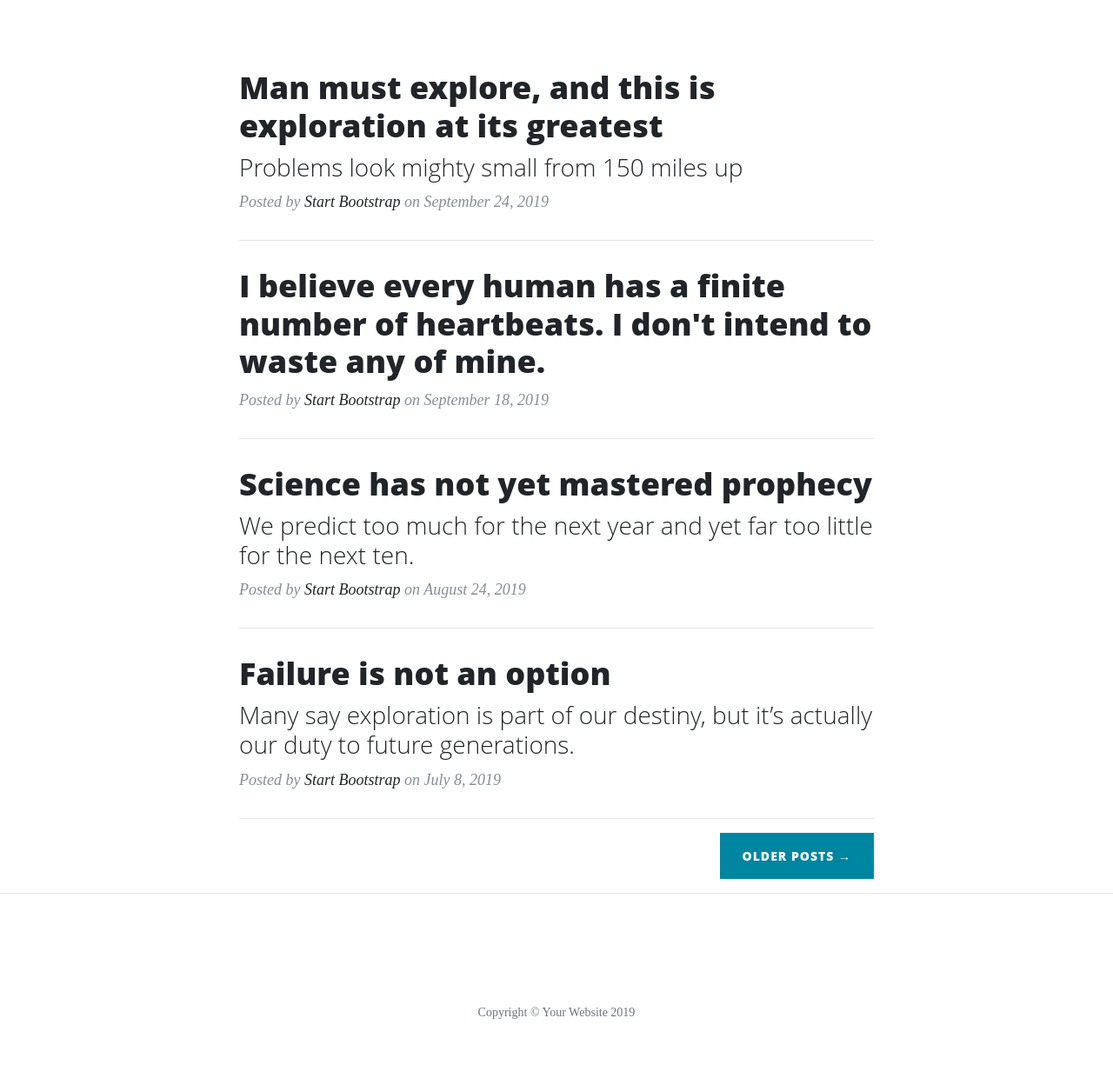
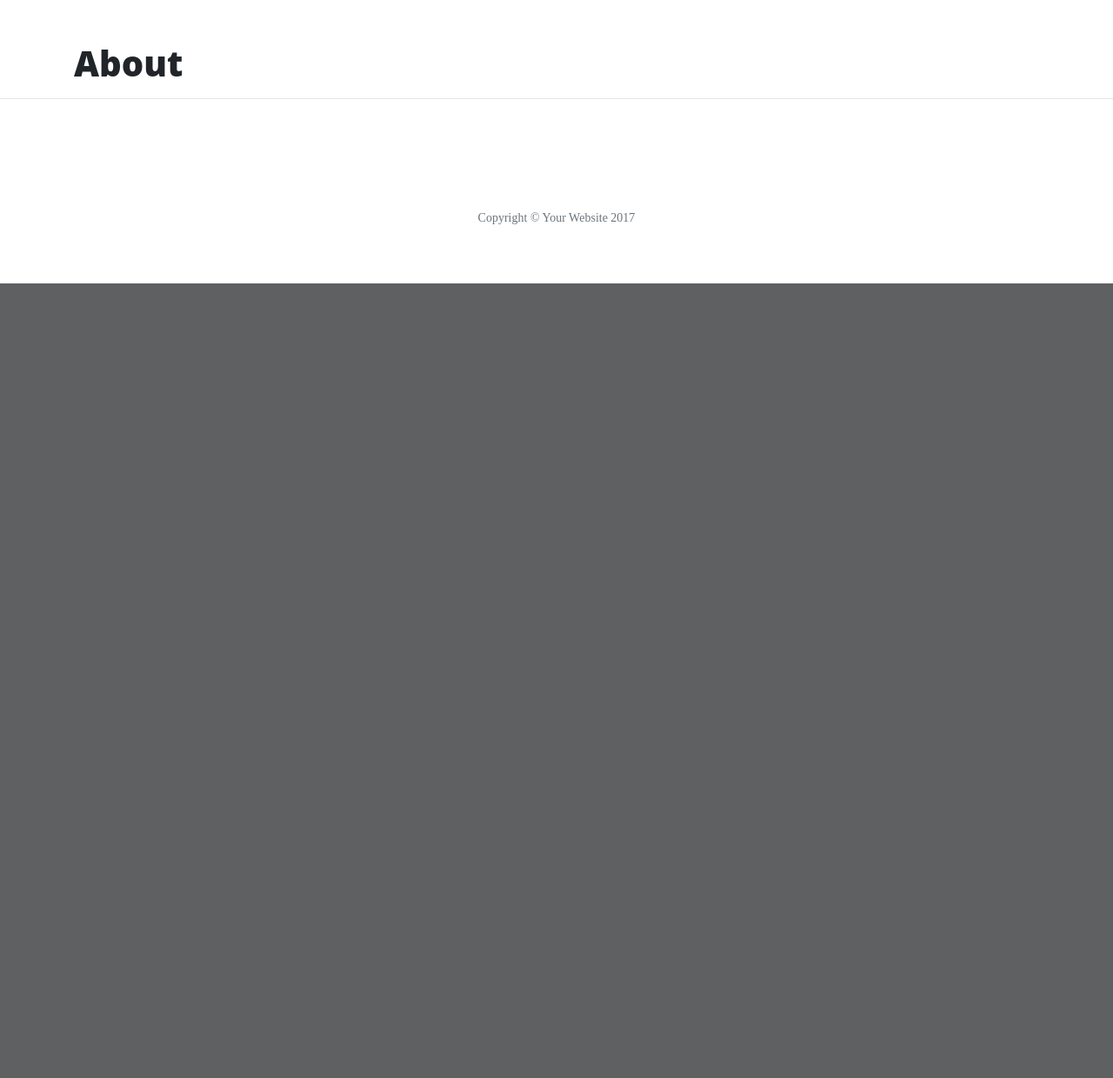
Before and after one commit to Bealby/https-github.com-Bealby-python, a Flask app: page /about in a window 1280 px wide. Shown: the part 533-1773 px from the top of the page at 87% size. After the commit the page ends 859 px from the top, so only its background shows below. Run offline with Flask 2, Linux system fonts and the light colour scheme; some libraries are stand-ins or nearby versions.

Commit message:
Modified templates base.html

```diff
--- a/templates/base.html
+++ b/templates/base.html
@@ -1,13 +1,10 @@
-<!DOCTYPE html>
-<html lang="en">
+<html>
 
 <head>
-	<meta charset="UTF-8">
-	<meta name="viewport" content="width=device-width, initial-scale=1.0">
-	<meta http-equiv="X-UA-Compatible" content="ie=edge">
+    <title>Hello Flask</title>
+
     <link href="{{ url_for('static', filename='vendor/bootstrap/css/bootstrap.min.css') }}" rel="stylesheet">
-	<link rel="stylesheet" href="{{ url_for('static', filename='css/clean-blog.css') }}" type="text/css" />
-	<title>Hello Flask</title>
+    <link rel="stylesheet" href="{{ url_for('static', filename='css/clean-blog.min.css') }}" type="text/css" />
 </head>
 
 <body>
@@ -17,21 +14,21 @@
             <a class="navbar-brand" href="index.html">Start Bootstrap</a>
             <button class="navbar-toggler navbar-toggler-right" type="button" data-toggle="collapse" data-target="#navbarResponsive" aria-controls="navbarResponsive" aria-expanded="false" aria-label="Toggle navigation">
           Menu
-        <i class="fas fa-bars"></i>
+          <i class="fa fa-bars"></i>
         </button>
             <div class="collapse navbar-collapse" id="navbarResponsive">
                 <ul class="navbar-nav ml-auto">
                     <li class="nav-item">
-						<a class="nav-link" href="index.html">Home</a>
+                        <a class="nav-link" href="{{ url_for('index') }}">Home</a>
                     </li>
                     <li class="nav-item">
-						<a class="nav-link" href="about.html">About</a>
+                        <a class="nav-link" href="{{ url_for('about') }}">About</a>
                     </li>
                     <li class="nav-item">
-						<a class="nav-link" href="post.html">Sample Post</a>
+                        <a class="nav-link" href="{{ url_for('contact') }}">Contact</a>
                     </li>
                     <li class="nav-item">
-						<a class="nav-link" href="contact.html">Contact</a>
+                        <a class="nav-link" href="{{ url_for('careers') }}">Careers</a>
                     </li>
                 </ul>
             </div>
@@ -39,7 +36,7 @@
     </nav>
 
     <!-- Page Header -->
-	<header class="masthead" style="background-image: url('img/home-bg.jpg')">
+    <header class="masthead" style="background-image: url('{{ url_for('static', filename='img/home-bg.jpg')}})">
         <div class="overlay"></div>
         <div class="container">
             <div class="row">
@@ -55,69 +52,7 @@
 
     <!-- Main Content -->
     <div class="container">
-		<div class="row">
-			<div class="col-lg-8 col-md-10 mx-auto">
-				<div class="post-preview">
-					<a href="post.html">
-						<h2 class="post-title">
-							Man must explore, and this is exploration at its greatest
-						</h2>
-						<h3 class="post-subtitle">
-							Problems look mighty small from 150 miles up
-						</h3>
-					</a>
-					<p class="post-meta">Posted by
-						<a href="#">Start Bootstrap</a>
-						on September 24, 2019</p>
-				</div>
-				<hr>
-				<div class="post-preview">
-					<a href="post.html">
-						<h2 class="post-title">
-							I believe every human has a finite number of heartbeats. I don't intend to waste any of
-							mine.
-						</h2>
-					</a>
-					<p class="post-meta">Posted by
-						<a href="#">Start Bootstrap</a>
-						on September 18, 2019</p>
-				</div>
-				<hr>
-				<div class="post-preview">
-					<a href="post.html">
-						<h2 class="post-title">
-							Science has not yet mastered prophecy
-						</h2>
-						<h3 class="post-subtitle">
-							We predict too much for the next year and yet far too little for the next ten.
-						</h3>
-					</a>
-					<p class="post-meta">Posted by
-						<a href="#">Start Bootstrap</a>
-						on August 24, 2019</p>
-				</div>
-				<hr>
-				<div class="post-preview">
-					<a href="post.html">
-						<h2 class="post-title">
-							Failure is not an option
-						</h2>
-						<h3 class="post-subtitle">
-							Many say exploration is part of our destiny, but it’s actually our duty to future
-							generations.
-						</h3>
-					</a>
-					<p class="post-meta">Posted by
-						<a href="#">Start Bootstrap</a>
-						on July 8, 2019</p>
-				</div>
-				<hr>
-				<!-- Pager -->
-				<div class="clearfix">
-					<a class="btn btn-primary float-right" href="#">Older Posts &rarr;</a>
-				</div>
-			</div>
-		</div>
+        {% block content %} {% endblock %}
     </div>
 
     <hr>
@@ -131,29 +66,29 @@
                         <li class="list-inline-item">
                             <a href="#">
                                 <span class="fa-stack fa-lg">
-                  <i class="fas fa-circle fa-stack-2x"></i>
-                  <i class="fab fa-twitter fa-stack-1x fa-inverse"></i>
+                    <i class="fa fa-circle fa-stack-2x"></i>
+                    <i class="fa fa-twitter fa-stack-1x fa-inverse"></i>
                   </span>
                             </a>
                         </li>
                         <li class="list-inline-item">
                             <a href="#">
                                 <span class="fa-stack fa-lg">
-                  <i class="fas fa-circle fa-stack-2x"></i>
-                  <i class="fab fa-facebook-f fa-stack-1x fa-inverse"></i>
+                    <i class="fa fa-circle fa-stack-2x"></i>
+                    <i class="fa fa-facebook fa-stack-1x fa-inverse"></i>
                   </span>
                             </a>
                         </li>
                         <li class="list-inline-item">
                             <a href="#">
                                 <span class="fa-stack fa-lg">
-                  <i class="fas fa-circle fa-stack-2x"></i>
-                  <i class="fab fa-github fa-stack-1x fa-inverse"></i>
+                    <i class="fa fa-circle fa-stack-2x"></i>
+                    <i class="fa fa-github fa-stack-1x fa-inverse"></i>
                   </span>
                             </a>
                         </li>
                     </ul>
-					<p class="copyright text-muted">Copyright &copy; Your Website 2019</p>
+                    <p class="copyright text-muted">Copyright &copy; Your Website 2017</p>
                 </div>
             </div>
         </div>
@@ -165,7 +100,6 @@
 
     <!-- Custom scripts for this template -->
     <script src="{{ url_for('static', filename='js/clean-blog.min.js') }}"></script>
-
 </body>
 
 </html>
```
Lines whose indentation alone changed are shown as unchanged.
